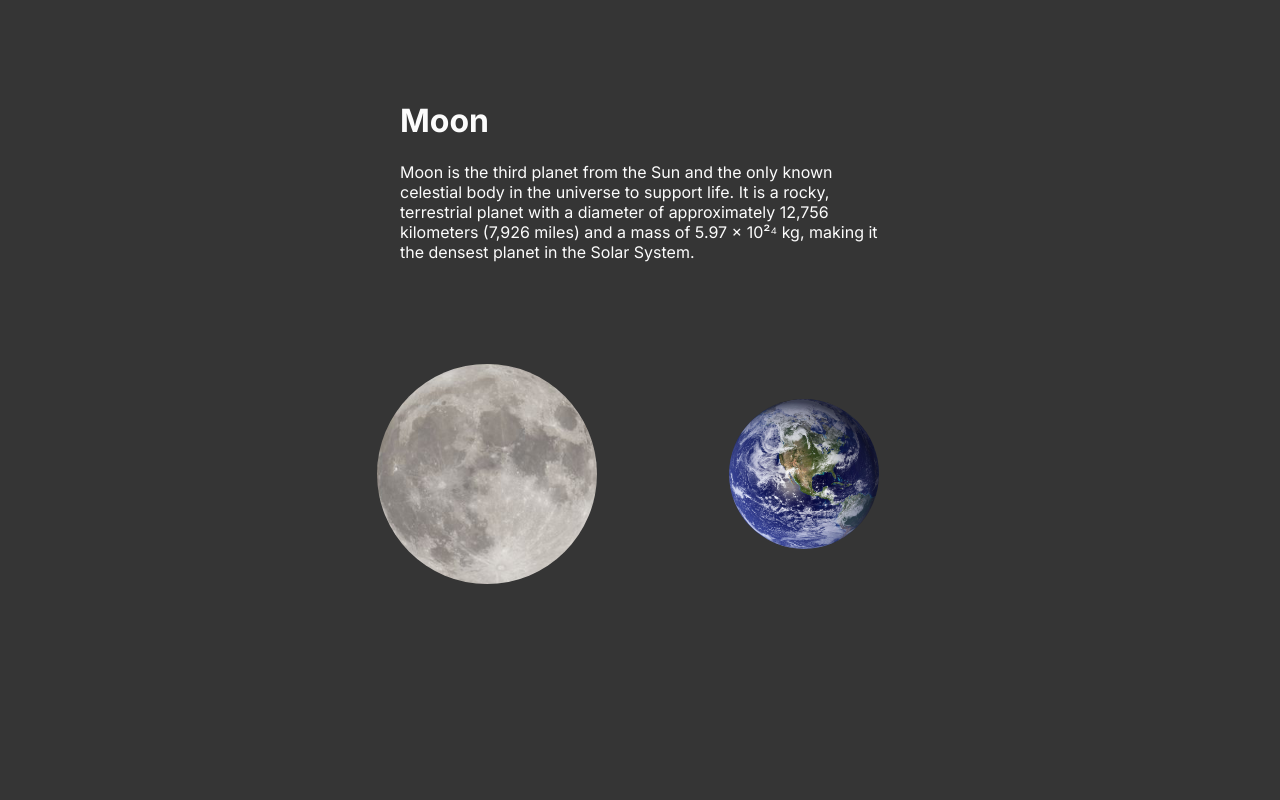
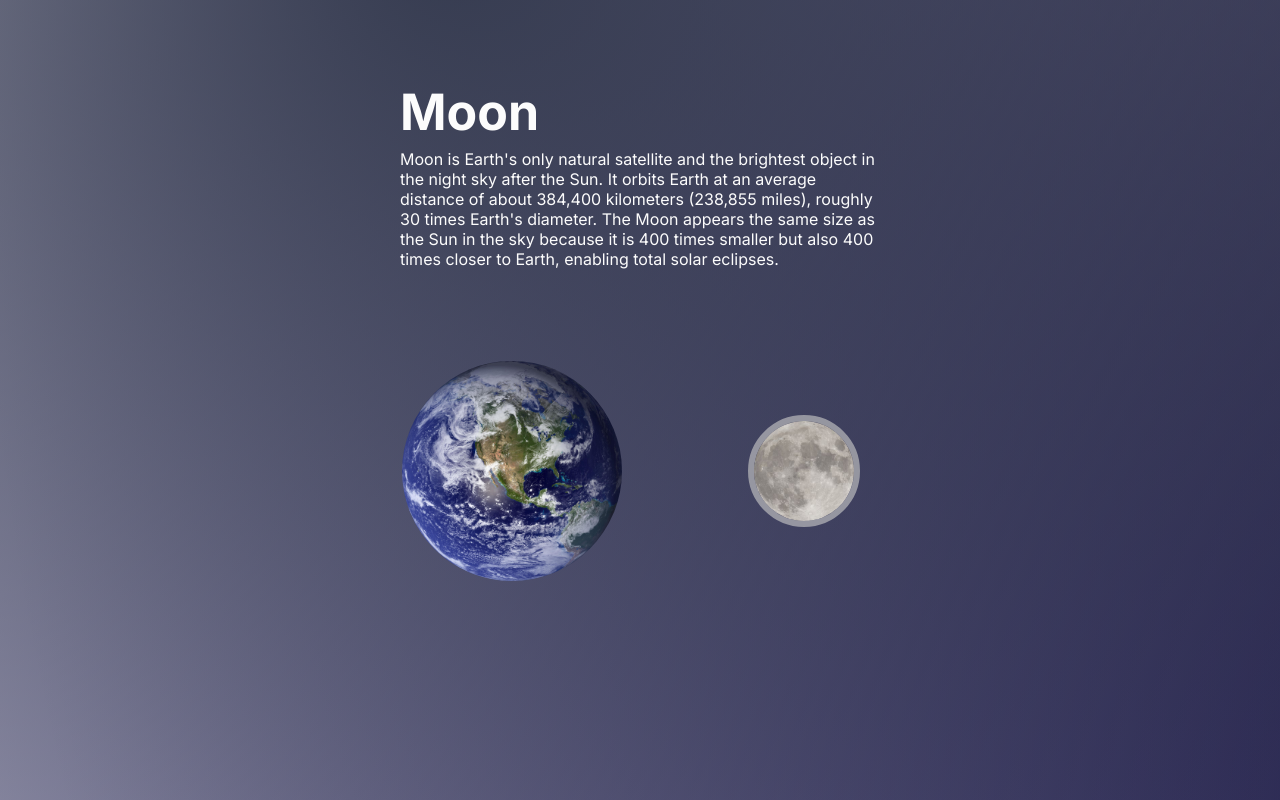
Before and after one commit to walnutta/hello-explorer, a plain HTML site: page moon.html in a window 1280 px wide. Drawn offline with Linux system fonts and the light colour scheme.

Commit message:
include js for page transition

```diff
--- a/moon.html
+++ b/moon.html
@@ -10,15 +10,11 @@
 
        <div class="intro">
             <h1>Moon</h1>
-            <p>Moon is the third planet from the Sun and the only known celestial body in the universe to support life.  It is a rocky, terrestrial planet with a diameter of approximately 12,756 kilometers (7,926 miles) and a mass of 5.97 × 10²⁴ kg, making it the densest planet in the Solar System.</p>
+            <p>Moon is Earth's only natural satellite and the brightest object in the night sky after the Sun.  It orbits Earth at an average distance of about 384,400 kilometers (238,855 miles), roughly 30 times Earth's diameter. The Moon appears the same size as the Sun in the sky because it is 400 times smaller but also 400 times closer to Earth, enabling total solar eclipses.</p>
         </div>
         <div class="btn">
-            <a href="/moon.html" id="index">
-                <img src="moon.jpg" height="220" id="moon">
-            </a>
-            <a href="/index.html" id="small">
-            <img src="earth.jpg" height="150" id="earth">
-            </a>
+            <a href="/index.html" id="ebtn"><img src="earth.jpg" height="220" id="earth"></a>
+            <a href="/moon.html" id="mbtn" class="active"><img src="moon.jpg" height="100" id="moon"></a>
         </div>
     </section>
 
--- a/styles.css
+++ b/styles.css
@@ -3,17 +3,50 @@
 * {
     font-family: 'Inter', sans-serif;
     color: #fcfcfc;
-    background-color: #353535;
+}
+
+h1 {
+    font-size: 50px;
+    margin-bottom: -9px;
 }
 
 body {
-    margin-top: 10vh;
+    margin-top: 6vh;
     margin-left: 50vh;
     margin-right: 50vh;
     display: flex;
     flex-direction: column;
     justify-content: center;
     align-items: center;
+    opacity: 1;
+    transition: opacity 0.3s ease;
+
+    background:
+        radial-gradient(circle at 20% 30%, #293043e0 0%, transparent 50%),
+        radial-gradient(circle at 80% 40%, #171a25 0%, transparent 85%),
+        radial-gradient(circle at 50% 80%, #271b70 0%, transparent 100%);
+    background-size: 300% 300%;
+    background-position: 50% 50%;
+    animation: skyDrift 20s ease-in-out infinite alternate;
+}
+
+@keyframes skyDrift {
+  0%   { background-position: 0% 50%; }
+  100% { background-position: 100% 50%; }
+}
+
+body.fade-out {
+    opacity: 0;
+}
+
+img {
+  pointer-events: none;
+}
+
+section {
+    display: flex;
+    flex-direction: column;
+    justify-content: space-between;
 }
 
 .intro {
@@ -25,6 +58,7 @@ body {
     display: flex;
     justify-content: center;
     align-items: center;
+    margin-top: -10px;
 
 }
 
@@ -38,9 +72,14 @@ a {
     margin-right: 15vh;
     transition: all 0.3s ease;
 }
-a:hover, a.active{
+a:hover{
     border-color: #c6c6c6a4;
-    transform: scale(1.05);
+    transform: rotate(180deg);
+    box-shadow: 0 0 15px rgba(224, 236, 233, 0.6);
+}
+
+a.active {
+    border-color:#c6c6c6a4;
 }
 
 #earth {
```
Also changed, not shown: index.html (+5 -8 lines), index.js (+13 -0 lines).
